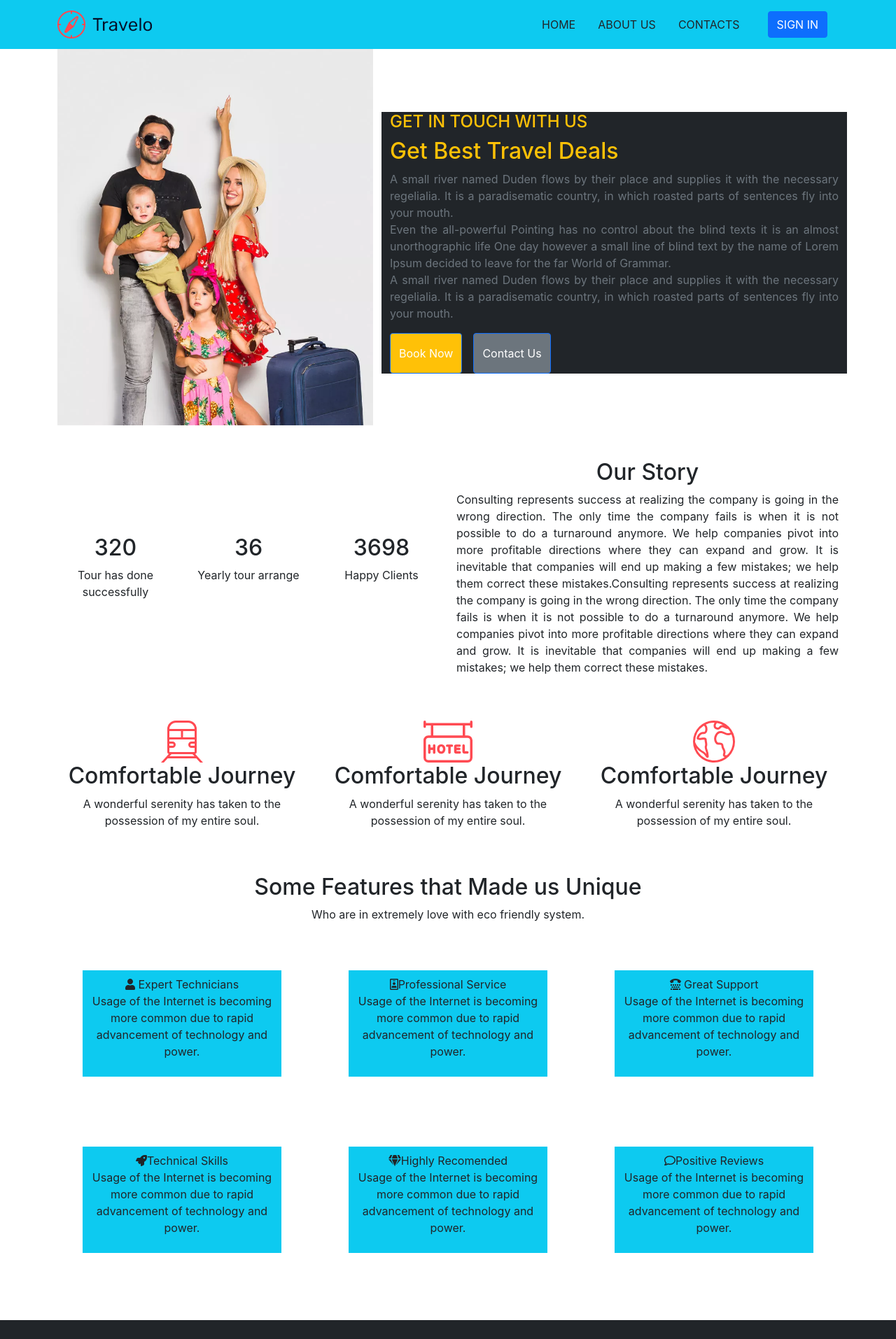
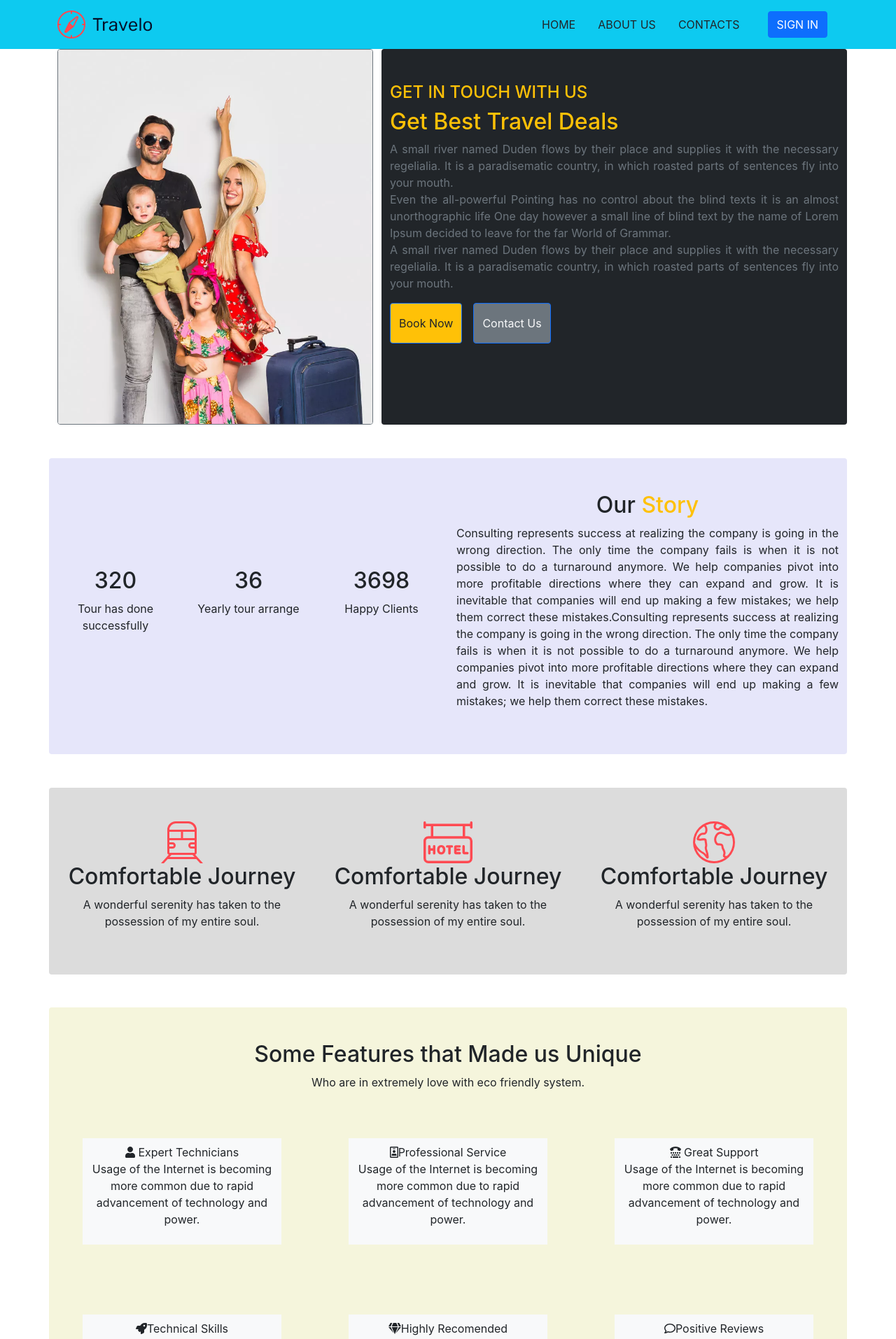
Before and after one commit to smahkafi/travelo-client, a React (Create React App) app: page /about in a window 1280 px wide. Shown: the top 1914 px of the page at 70% size. Built offline with nearby package versions, Linux system fonts and the light colour scheme; no server answers.

Commit message:
about ok

```diff
--- a/package.json
+++ b/package.json
@@ -19,6 +19,7 @@
     "react-hash-link": "^1.0.1",
     "react-hook-form": "^7.18.0",
     "react-rating": "^2.0.5",
+    "react-reveal": "^1.2.2",
     "react-router-dom": "^5.3.0",
     "react-scripts": "4.0.3",
     "web-vitals": "^1.1.2"
--- a/src/Pages/About/About.css
+++ b/src/Pages/About/About.css
@@ -1,3 +1,18 @@
 .about-content{
     text-align: justify;
+    /* background-color:; */
 }
+
+.card-bg:hover{
+    background: linear-gradient(beige, aqua);
+    cursor:pointer;
+}
+.unique-section{
+    background-color: beige;
+}
+.features{
+    background-color: gainsboro;
+}
+.tour-review{
+    background-color: lavender;
+}
--- a/src/Pages/About/About.js
+++ b/src/Pages/About/About.js
@@ -1,32 +1,55 @@
-import React from 'react';
-import { Button } from 'react-bootstrap';
-import main from '../../images/about/man-about.webp';
-import img1 from "../../images/about/1.svg"
-import img2 from "../../images/about/2.svg"
-import img3 from "../../images/about/3.svg"
-import './About.css'
-import { FontAwesomeIcon } from '@fortawesome/react-fontawesome';
-import { faGem, faRocket, faTty, faUser } from '@fortawesome/free-solid-svg-icons';
-import { faComment, faIdBadge } from '@fortawesome/free-regular-svg-icons';
+import React from "react";
+import { Button } from "react-bootstrap";
+import main from "../../images/about/man-about.webp";
+import img1 from "../../images/about/1.svg";
+import img2 from "../../images/about/2.svg";
+import img3 from "../../images/about/3.svg";
+import { FontAwesomeIcon } from "@fortawesome/react-fontawesome";
+import {
+  faGem,
+  faRocket,
+  faTty,
+  faUser,
+} from "@fortawesome/free-solid-svg-icons";
+import { faComment, faIdBadge } from "@fortawesome/free-regular-svg-icons";
+import Bounce from "react-reveal/Bounce";
+import Flip from "react-reveal/Flip";
+import Fade from "react-reveal/Fade";
+import "./About.css";
 
 const About = () => {
   return (
     <div className="container">
-            <div className="row d-flex text-start">
+      <Bounce left>
+        <div className="row d-flex text-start align-self-center">
           <div className="col-sm-12 col-md-6 col-lg-5">
-                    <img src={main} className="img-fluid" alt="about" />
+            <img src={main} className="img-fluid rounded border border-secondary" alt="about" />
           </div>
-                <div className="mt-3 col-sm-12 col-md-6 col-lg-7 align-self-center bg-dark ">
+          <div className="col-sm-12 col-md-6 col-lg-7 py-5 bg-dark rounded">
+            <div className="">
               <h4 className="text-warning">GET IN TOUCH WITH US</h4>
               <h2 className="text-warning">Get Best Travel Deals</h2>
-                    <p className="about-content text-muted">A small river named Duden flows by their place and supplies it with the necessary regelialia. It is a paradisematic country, in which roasted parts of sentences fly into your mouth. <br />
-                        Even the all-powerful Pointing has no control about the blind texts it is an almost unorthographic life One day however a small line of blind text by the name of Lorem Ipsum decided to leave for the far World of Grammar. <br />
-                        A small river named Duden flows by their place and supplies it with the necessary regelialia. It is a paradisematic country, in which roasted parts of sentences fly into your mouth.</p>
+              <p className="about-content text-muted">
+                A small river named Duden flows by their place and supplies it
+                with the necessary regelialia. It is a paradisematic country, in
+                which roasted parts of sentences fly into your mouth. <br />
+                Even the all-powerful Pointing has no control about the blind
+                texts it is an almost unorthographic life One day however a
+                small line of blind text by the name of Lorem Ipsum decided to
+                leave for the far World of Grammar. <br />A small river named
+                Duden flows by their place and supplies it with the necessary
+                regelialia. It is a paradisematic country, in which roasted
+                parts of sentences fly into your mouth.
+              </p>
 
-                    <Button className="py-3 bg-warning">Book Now</Button><Button className="py-3 bg-secondary ms-3">Contact Us</Button>
+              <Button className="py-3 text-dark bg-warning">Book Now</Button>
+              <Button className="py-3 text-light bg-secondary ms-3">Contact Us</Button>
             </div>
           </div>
-            <div className="row d-flex my-5">
+        </div>
+      </Bounce>
+      <Bounce right>
+        <div className="row d-flex my-5 py-5 tour-review rounded">
           <div className="col-sm-12 col-md-6 col-lg-6 align-self-center">
             <div className="row d-flex">
               <div className="col-sm-4 col-md-4 col-lg-4">
@@ -44,19 +67,38 @@ const About = () => {
             </div>
           </div>
           <div className="col-sm-12 col-md-6 col-lg-6">
-                    <h2>Our Story</h2>
-                    <p className="about-content">Consulting represents success at realizing the company is going in the wrong direction. The only time the company fails is when it is not possible to do a turnaround anymore. We help companies pivot into more profitable directions where they can expand and grow. It is inevitable that companies will end up making a few mistakes; we help them correct these mistakes.Consulting represents success at realizing the company is going in the wrong direction. The only time the company fails is when it is not possible to do a turnaround anymore. We help companies pivot into more profitable directions where they can expand and grow. It is inevitable that companies will end up making a few mistakes; we help them correct these mistakes.</p>
+            <h2>
+              Our <span className="text-warning">Story</span>
+            </h2>
+            <p className="about-content">
+              Consulting represents success at realizing the company is going in
+              the wrong direction. The only time the company fails is when it is
+              not possible to do a turnaround anymore. We help companies pivot
+              into more profitable directions where they can expand and grow. It
+              is inevitable that companies will end up making a few mistakes; we
+              help them correct these mistakes.Consulting represents success at
+              realizing the company is going in the wrong direction. The only
+              time the company fails is when it is not possible to do a
+              turnaround anymore. We help companies pivot into more profitable
+              directions where they can expand and grow. It is inevitable that
+              companies will end up making a few mistakes; we help them correct
+              these mistakes.
+            </p>
           </div>
         </div>
-
-            <div className="row my-5">
+      </Bounce>
+      <Flip left>
+        <div className="row py-5 my-5 features rounded">
           <div className="col-sm-12 col-md-12 col-lg-4">
             <div>
               <img src={img1} alt="" />
             </div>
             <div>
               <h2>Comfortable Journey</h2>
-                        <p>A wonderful serenity has taken to the possession of my entire soul.</p>
+              <p>
+                A wonderful serenity has taken to the possession of my entire
+                soul.
+              </p>
             </div>
           </div>
           <div className="col-sm-12 col-md-12 col-lg-4">
@@ -65,7 +107,10 @@ const About = () => {
             </div>
             <div>
               <h2>Comfortable Journey</h2>
-                        <p>A wonderful serenity has taken to the possession of my entire soul.</p>
+              <p>
+                A wonderful serenity has taken to the possession of my entire
+                soul.
+              </p>
             </div>
           </div>
           <div className="col-sm-12 col-md-12 col-lg-4">
@@ -74,57 +119,81 @@ const About = () => {
             </div>
             <div>
               <h2>Comfortable Journey</h2>
-                        <p>A wonderful serenity has taken to the possession of my entire soul.</p>
+              <p>
+                A wonderful serenity has taken to the possession of my entire
+                soul.
+              </p>
             </div>
           </div>
         </div>
+      </Flip>
 
-            <div className="row d-flex mt-5">
+      <Fade top big>
+        <div className="row d-flex pt-5 unique-section rounded">
           <h2>Some Features that Made us Unique</h2>
           <p>Who are in extremely love with eco friendly system.</p>
           <div className="col-sm-12 col-md-6 col-lg-4 p-5 m-0 mt-1">
-                    <div className="p-2 bg-info">
+            <div className="p-2 bg-light card-bg">
               <FontAwesomeIcon icon={faUser}></FontAwesomeIcon>
               <span> Expert Technicians</span>
-                        <p>Usage of the Internet is becoming more common due to rapid advancement of technology and power.</p>
+              <p>
+                Usage of the Internet is becoming more common due to rapid
+                advancement of technology and power.
+              </p>
             </div>
           </div>
           <div className="col-sm-12 col-md-6 col-lg-4 p-5 m-0 mt-1">
-                    <div className="p-2 bg-info">
+            <div className="p-2 bg-light card-bg">
               <FontAwesomeIcon icon={faIdBadge}></FontAwesomeIcon>
               <span>Professional Service</span>
-                        <p>Usage of the Internet is becoming more common due to rapid advancement of technology and power.</p>
+              <p>
+                Usage of the Internet is becoming more common due to rapid
+                advancement of technology and power.
+              </p>
             </div>
           </div>
           <div className="col-sm-12 col-md-6 col-lg-4 p-5 m-0 mt-1">
-                    <div className="p-2 bg-info">
+            <div className="p-2 bg-light card-bg">
               <FontAwesomeIcon icon={faTty}></FontAwesomeIcon>
               <span> Great Support</span>
-                        <p>Usage of the Internet is becoming more common due to rapid advancement of technology and power.</p>
+              <p>
+                Usage of the Internet is becoming more common due to rapid
+                advancement of technology and power.
+              </p>
             </div>
           </div>
           <div className="col-sm-12 col-md-6 col-lg-4 p-5 m-0 mt-1">
-                    <div className="p-2 bg-info">
+            <div className="p-2 bg-light card-bg">
               <FontAwesomeIcon icon={faRocket}></FontAwesomeIcon>
               <span>Technical Skills </span>
-                        <p>Usage of the Internet is becoming more common due to rapid advancement of technology and power.</p>
+              <p>
+                Usage of the Internet is becoming more common due to rapid
+                advancement of technology and power.
+              </p>
             </div>
           </div>
           <div className="col-sm-12 col-md-6 col-lg-4 p-5 m-0 mt-1">
-                    <div className="p-2 bg-info">
+            <div className="p-2 bg-light card-bg">
               <FontAwesomeIcon icon={faGem}></FontAwesomeIcon>
               <span>Highly Recomended</span>
-                        <p>Usage of the Internet is becoming more common due to rapid advancement of technology and power.</p>
+              <p>
+                Usage of the Internet is becoming more common due to rapid
+                advancement of technology and power.
+              </p>
             </div>
           </div>
           <div className="col-sm-12 col-md-6 col-lg-4 p-5 m-0 mt-1">
-                    <div className="p-2 bg-info">
+            <div className="p-2 bg-light card-bg">
               <FontAwesomeIcon icon={faComment}></FontAwesomeIcon>
               <span>Positive Reviews</span>
-                        <p>Usage of the Internet is becoming more common due to rapid advancement of technology and power.</p>
+              <p>
+                Usage of the Internet is becoming more common due to rapid
+                advancement of technology and power.
+              </p>
             </div>
           </div>
         </div>
+      </Fade>
     </div>
   );
 };
--- a/src/Pages/Booking/Booking.js
+++ b/src/Pages/Booking/Booking.js
@@ -55,7 +55,7 @@ const Booking = () => {
 
             <div className="col-sm-12 col-md-6 col-lg-6 mx-auto my-5 border p-0 rounded" style={{ width: "16rem" }}>
                 <h2>this is form side</h2>
-                <form className="shipping-form" onSubmit={handleSubmit(onSubmit)}>
+                <form className="" onSubmit={handleSubmit(onSubmit)}>
 
                 <input defaultValue={bookings?._id} {...register("offer")} />
 
--- a/src/Pages/Home/OurServices/OurServices.js
+++ b/src/Pages/Home/OurServices/OurServices.js
@@ -11,7 +11,7 @@ const OurServices = () => {
         .then(data => setServices(data))
     },[])
     return (
-        <div>
+        <div className="mt-5">
             <h5>SEXY AND HEALTHY</h5>
             <br />
             <h2>Our Services</h2>
```
Also changed, not shown: 1 other file (tests, documents, lock files or other folders). Lines whose indentation alone changed are shown as unchanged.
